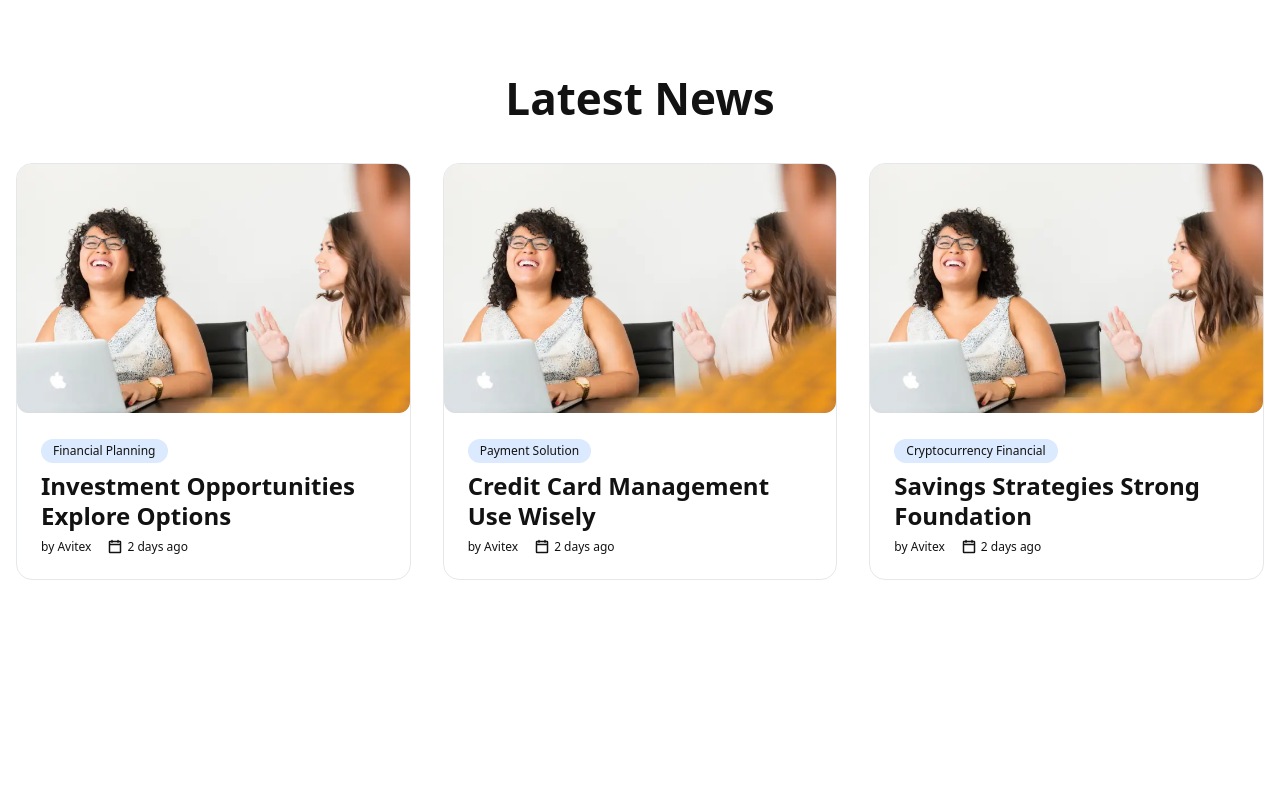
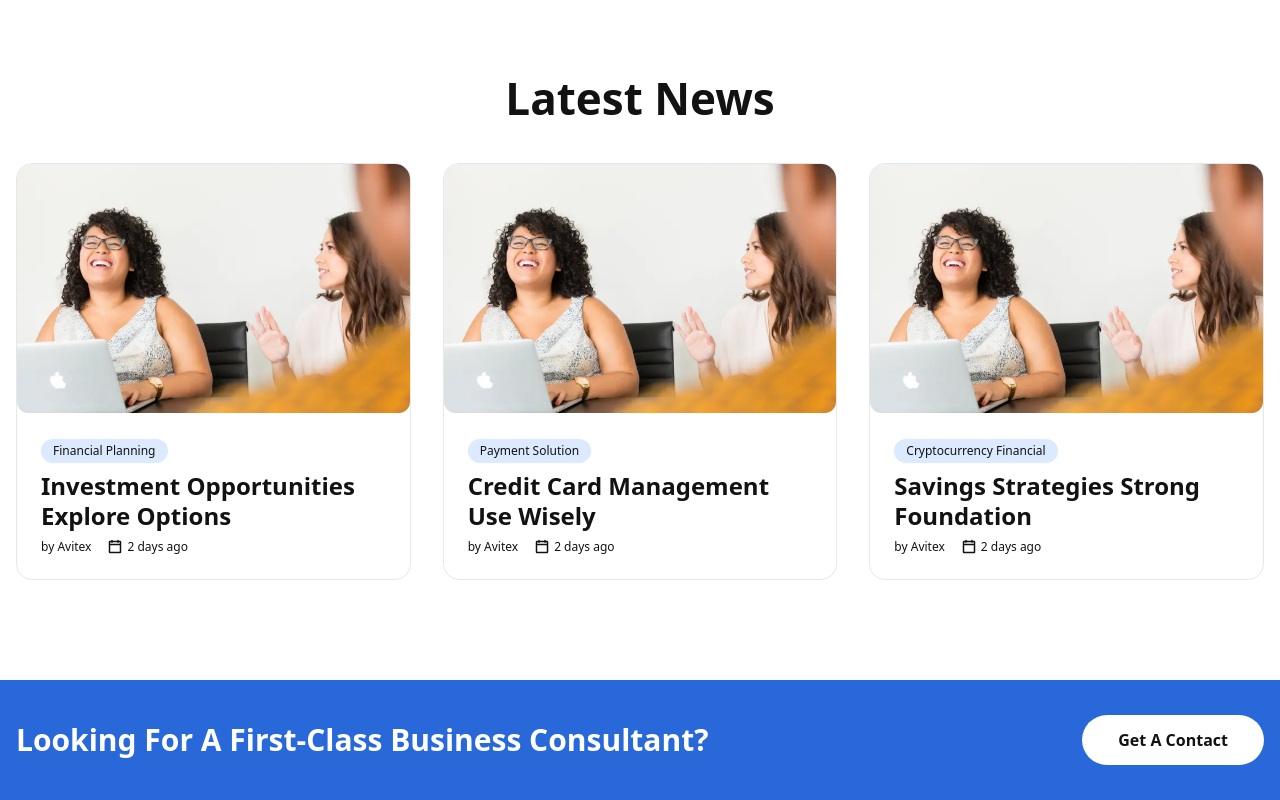
Before and after one commit to panjiasmoroart/next-blog, a Next.js app: page / in a window 1280 px wide. Shown: the part 4511-5311 px from the top of the page. Before the commit the page ends 5191 px from the top, so only its background shows below. Built offline with nearby package versions, Linux system fonts and the light colour scheme.

Commit message:
Footer Component Design - Part 1

```diff
--- a/src/app/page.js
+++ b/src/app/page.js
@@ -11,6 +11,7 @@
 import serviceData from '@/data/service.json';
 import blogData from '@/data/blog.json'
 import Blog from "@/components/Blog/Blog";
+import Partner from "@/components/Partner/Partner";
 
 export default function Home() {
   return (
@@ -29,6 +30,7 @@
           <FormRequest />
           <Testimonial />
           <Blog data={blogData} />
+          <Partner className='lg:mt-[100px] sm:mt-16 mt-10' />
        </main>
     </div>
   );
--- /dev/null
+++ b/src/components/Partner/Partner.jsx
@@ -0,0 +1,24 @@
+import Image from 'next/image';
+import Link from 'next/link';
+import React from 'react';
+
+ const Partner = () => {
+    return (
+        <div className='cta-block relative lg:h-[120px] h-[180px]'>
+            <div className='bg-cta w-full h-full absolute top-0 left-0 z-[-1]'>
+                <Image alt='partnet image' width={5000} height={5000} className='w-full h-full object-cover' src='/images/cta/bg-cta1.png' />
+            </div>
+
+            <div className='container flex items-center justify-between max-lg:flex-col max-lg:justify-center gap-6 h-full'>
+                <div className='heading5 max-lg:text-center text-white'>
+                    Looking for a first-class business consultant?
+                </div>
+                <Link className='button-main rounded-full hover:bg-black hover:text-white bg-white text-button px-9 py-3' href='/'>
+                    Get A Contact
+                </Link>
+            </div>
+        </div>
+    );
+ };
+
+ export default Partner;
```
